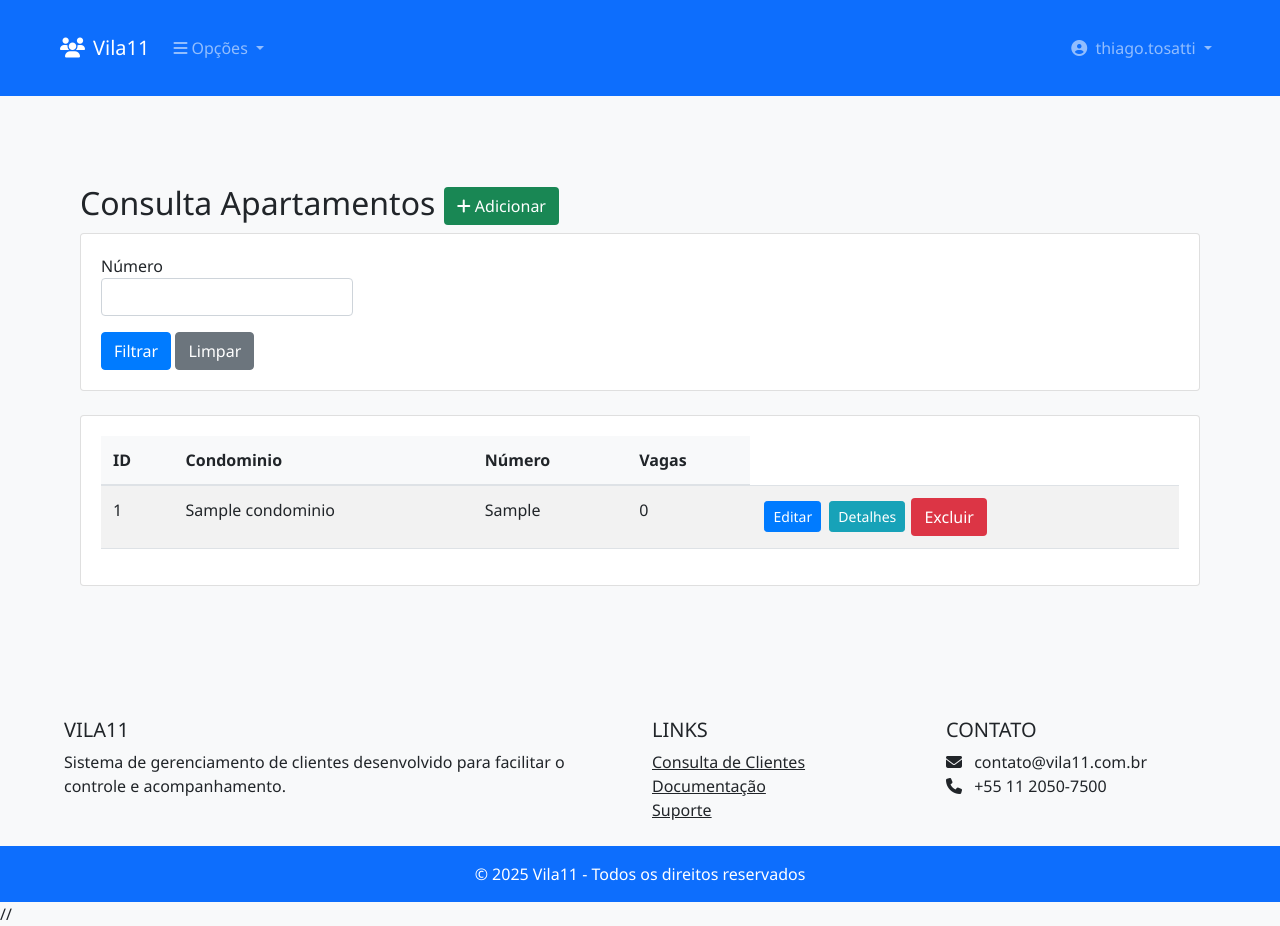
After one commit to ThiagoVila11/mvpcadastro, a Django app: page /consulta_apartamentos/ in a window 1280 px wide. The commit adds this page. Run offline with Django 5.2, Linux system fonts and the light colour scheme; a user stored in the database is signed in; tables that the repository leaves empty hold one stand-in row (values such as "Sample post"); parts of the project's set-up code (start-up, migrations or seed data) failed here and were passed over; some libraries are stand-ins or nearby versions.

Commit message:
crud - apartamentos

```diff
--- a/formulario_captura/cadastro/templates/base.html
+++ b/formulario_captura/cadastro/templates/base.html
@@ -25,9 +25,9 @@
 </head>
 <body>
     <!-- Barra de Navegação -->
-    <nav class="navbar navbar-expand-lg navbar-dark bg-primary">
-        <div class="container">
-            <a class="navbar-brand" href="{% url 'consulta_clientes' %}">
+    <nav class="navbar navbar-expand-lg navbar-dark bg-primary" >
+        <div class="container" >
+            <a class="navbar-brand" href="{% url 'consulta_clientes' %}" >
                 <i class="fas fa-users me-2"></i>Vila11
             </a>
             <button class="navbar-toggler" type="button" data-bs-toggle="collapse" data-bs-target="#navbarNav">
@@ -35,28 +35,17 @@
             </button>
             <div class="collapse navbar-collapse" id="navbarNav">
                 <ul class="navbar-nav me-auto">
-                    <li class="nav-item">
-                        <a class="nav-link {% if request.resolver_match.url_name == 'consulta_clientes' %}active{% endif %}"
-                           href="{% url 'consulta_clientes' %}">
-                            <i class="fas fa-search me-1"></i>Consulta
-                        </a>
-                    </li>
-                    <li class="nav-item">
-                        <a class="nav-link {% if request.resolver_match.url_name == 'cadastro_cliente' %}active{% endif %}"
-                           href="{% url 'cadastro_cliente' %}">
-                           <i class="fas fa-plus-circle me-1"></i>Novo Cliente
-                        </a>
-                    </li>
+
                     <li class="nav-item dropdown">
                         <a class="nav-link dropdown-toggle" href="#" id="navbarDropdown" role="button" data-bs-toggle="dropdown">
-                            <i class="fas fa-cog me-1"></i>Configurações
+                            <i class="fas fa-bars me-1"></i>Opções
                         </a>
                         <ul class="dropdown-menu">
                             <li><a class="dropdown-item" href="{% url 'consulta_condominios' %}">Condominios</a></li>
                             <li><hr class="dropdown-divider"></li>
-                            <li><a class="dropdown-item" href="{% url 'cadastro_apartamento' %}">Apartamentos</a></li>
+                            <li><a class="dropdown-item" href="{% url 'consulta_apartamentos' %}">Apartamentos</a></li>
                             <li><hr class="dropdown-divider"></li>
-                            <li><a class="dropdown-item" href="{% url 'cadastro_consultor' %}">Consultores</a></li>
+                            <li><a class="dropdown-item" href="{% url 'consulta_consultores' %}">Consultores</a></li>
                             <li><hr class="dropdown-divider"></li>
                             <li><a class="dropdown-item" href="{% url 'consulta_preclientes' %}">Pré-Clientes</a></li>
                             <li><hr class="dropdown-divider"></li>
--- /dev/null
+++ b/formulario_captura/cadastro/templates/consulta_apartamentos.html
@@ -0,0 +1,66 @@
+{% extends 'base.html' %}
+{% load static %}
+{% block content %}
+<div class="container mt-4">
+    <h2>Consulta Apartamentos
+        <a href="{% url 'cadastro_apartamento' %}" class="btn btn-success"><i class="fas fa-plus"></i> Adicionar</a>
+    </h2>
+
+    <!-- Formulário de Filtros -->
+    <div class="card mb-4">
+        <div class="card-body">
+            <form method="get">
+                <div class="row">
+                    <div class="col-md-3">
+                        <div class="form-group">
+                            <label for="nome">Número</label>
+                            <input type="text" class="form-control" id="nome" name="nome" value="{{ filtros.nome }}">
+                        </div>
+                    </div>
+                </div>
+                <button type="submit" class="btn btn-primary">Filtrar</button>
+                <a href="{% url 'consulta_apartamentos' %}" class="btn btn-secondary">Limpar</a>
+            </form>
+        </div>
+    </div>
+
+    <!-- Tabela de Resultados -->
+    <div class="card">
+        <div class="card-body">
+            <div class="table-responsive">
+                <table class="table table-striped">
+                    <thead>
+                        <tr>
+                            <th>ID</th>
+                            <th>Condominio</th>
+                            <th>Número</th>
+                            <th>Vagas</th>
+                        </tr>
+                    </thead>
+                    <tbody>
+                        {% for apartamento in apartamentos %}
+                        <tr>
+                            <td>{{ apartamento.id}}</td>
+                            <td>{{ apartamento.Condominio.condominionome}}</td>
+                            <td>{{ apartamento.apartamentonro }}</td>
+                            <td>{{ apartamento.apartamentovagas }}</td>
+                            <td>
+
+                                <a href="{% url 'editar_apartamento' apartamento.id %}" class="btn btn-sm btn-primary">Editar</a>
+                                <a href="{% url 'detalhes_apartamento' apartamento.id %}" class="btn btn-sm btn-info">Detalhes</a>
+                                <a href="{% url 'excluir_apartamento' apartamento.id %}" class="btn btn-danger">Excluir</a>
+
+                            </td>
+                        </tr>
+                        {% empty %}
+                        <tr>
+                            <td colspan="9" class="text-center">Nenhum apartamento encontrado</td>
+                        </tr>
+                        {% endfor %}
+                    </tbody>
+                </table>
+            </div>
+        </div>
+    </div>
+</div>
+{% endblock %}
--- a/formulario_captura/cadastro/urls.py
+++ b/formulario_captura/cadastro/urls.py
@@ -23,9 +23,16 @@ urlpatterns = [
     path('get_condominio_completo/', views.get_condominio_completo, name='get_condominio_completo'),
     #apartamento
     path('cadastro_apartamento/', views.cadastro_apartamento, name='cadastro_apartamento'),
+    path('consulta_apartamentos/', views.consulta_apartamentos, name='consulta_apartamentos'),
+    path('apartamento/<int:id>/detalhes/', views.detalhes_apartamento, name='detalhes_apartamento'),
+    path('apartamento/<int:id>/editar/', views.editar_apartamento, name='editar_apartamento'),
+    path('apartamento/excluir/<int:id>/', views.excluir_apartamento, name='excluir_apartamento'),
     path('get_apartamentos/', views.get_apartamentos, name='get_apartamentos'),
     #consultores
     path('cadastro_consultor/', views.cadastro_consultor, name='cadastro_consultor'),
+    path('consulta_consultores/', views.consulta_consultores, name='consulta_consultores'),
+
+
     #pré-cliente
     path('cadastro_precliente/', views.cadastro_precliente, name='cadastro_precliente'),
     path('consulta_preclientes', views.consulta_preclientes, name='consulta_preclientes')
--- a/formulario_captura/cadastro/views.py
+++ b/formulario_captura/cadastro/views.py
@@ -180,7 +180,7 @@ def excluir_condominio(request, id):
             return redirect('consulta_condominios')
         except Exception as e:
             messages.error(request, f'Erro ao excluir condominio: {str(e)}')
-            return redirect('detalhes_cliente', id=id)
+            return redirect('detalhes_condominio', id=id)
 
     # Se não for POST, mostra página de confirmação
     return render(request, 'confirmarexclusaocondominio.html', {'condominio': condominio})
@@ -199,6 +199,62 @@ def cadastro_apartamento(request):
     return render(request, 'cadastro/formularioapartamento.html', {'form': form})
 
 @login_required
+def consulta_apartamentos(request):
+    apartamentos = Apartamento.objects.all().order_by('apartamentonro')
+
+    # Filtros
+    nome = request.GET.get('nome')
+    if nome:
+        apartamentos = apartamentos.filter(Q(apartamentonro__icontains=nome))
+
+    context = {
+        'apartamentos': apartamentos,
+        'filtros': {
+            'apartamentonro': nome or ''
+        }
+    }
+    print(context)
+    return render(request, 'consulta_apartamentos.html', context)
+
+@login_required
+def editar_apartamento(request, id):
+    apartamento = get_object_or_404(Apartamento, id=id)
+
+    if request.method == 'POST':
+        form = ApartamentoForm(request.POST, request.FILES, instance=apartamento)
+        if form.is_valid():
+            form.save()
+            return redirect('detalhes_apartamento', id=apartamento.id)
+    else:
+        form = ApartamentoForm(instance=apartamento)
+
+    return render(request, 'editar_apartamento.html', {
+        'form': form,
+        'apartamento': apartamento
+    })
+
+@login_required
+def detalhes_apartamento(request, id):
+    apartamento = get_object_or_404(Apartamento, id=id)
+    return render(request, 'detalhes_apartamento.html', {'apartamento': apartamento})
+
+@login_required
+def excluir_apartamento(request, id):
+    apartamento = get_object_or_404(Apartamento, id=id)
+
+    if request.method == 'POST':
+        try:
+            apartamento.delete()
+            messages.success(request, 'Apartamento excluído com sucesso!')
+            return redirect('consulta_apartamentos')
+        except Exception as e:
+            messages.error(request, f'Erro ao excluir apartamento: {str(e)}')
+            return redirect('detalhes_apartamento', id=id)
+
+    # Se não for POST, mostra página de confirmação
+    return render(request, 'confirmarexclusaoapartamento.html', {'apartamento': apartamento})
+
+@login_required
 def cadastro_consultor(request):
     if request.method == 'POST':
         form = ConsultorForm(request.POST, request.FILES)
@@ -210,6 +266,30 @@ def cadastro_consultor(request):
         form = ConsultorForm()
 
     return render(request, 'cadastro/formularioconsultor.html', {'form': form})
+
+@login_required
+def consulta_consultores(request):
+    consultores = Consultor.objects.all().order_by('consultorNome')
+
+    # Filtros
+    nome = request.GET.get('nome')
+    email = request.GET.get('email')
+
+    if nome:
+        consultores = consultores.filter(Q(consultorNome__icontains=nome))
+    if email:
+        consultores = consultores.filter(Q(consultorEmail__icontains=email))
+
+
+    context = {
+        'consultores': consultores,
+        'filtros': {
+            'consultorNome': nome or '',
+            'consultorEmail': email or '',
+        }
+    }
+
+    return render(request, 'consulta_consultores.html', context)
 
 @login_required
 def cadastro_precliente(request):
```
Also changed, not shown: formulario_captura/cadastro/templates/confirmarexclusaoapartamento.html (added, +18 -0 lines), formulario_captura/cadastro/templates/consulta_consultores.html (added, +73 -0 lines), formulario_captura/cadastro/templates/detalhes_apartamento.html (added, +35 -0 lines), formulario_captura/cadastro/templates/editar_apartamento.html (added, +43 -0 lines).
